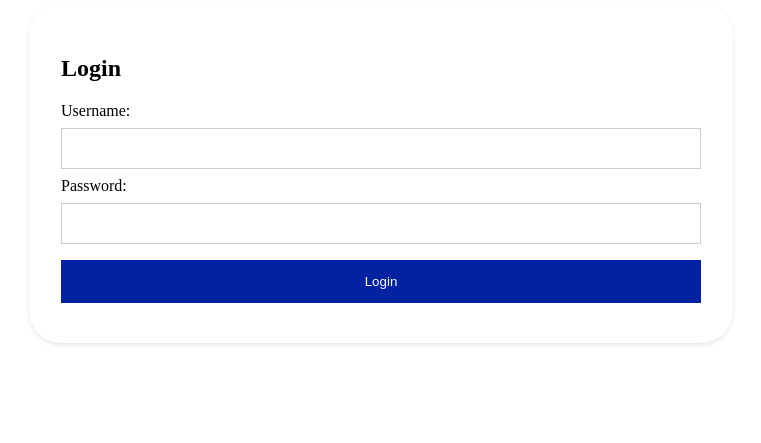
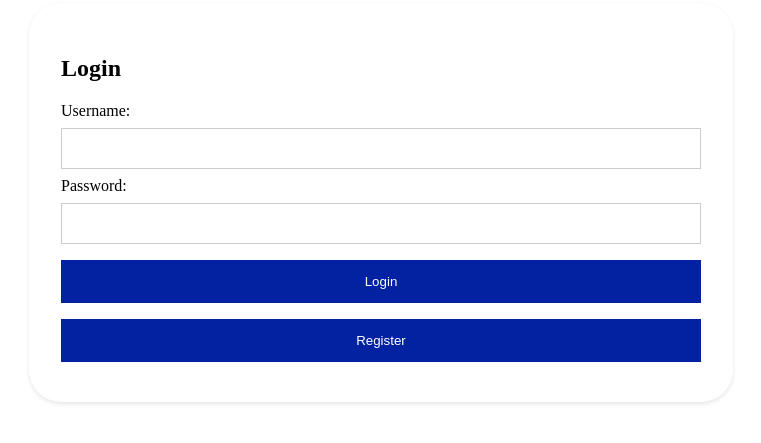
Before and after one commit to KamalShamsi/Smart-Budget, a React (Create React App) app in the folder Frontend/: page /login in a window 1280 px wide. Shown: the part 197-640 px from the top of the page, without its empty margins (291-1052 px from the left). Built offline with nearby package versions, Linux system fonts and the light colour scheme.

Commit message:
Register button navigates to register page

```diff
--- a/Frontend/src/components/LoginForm.js
+++ b/Frontend/src/components/LoginForm.js
@@ -29,6 +29,10 @@ const LoginForm = () => {
     }
   };
 
+  const handleRegisterClick = () => {
+    navigate('/register'); // Redirect to the register page
+  };
+
   return (
     <form onSubmit={handleSubmit}>
       <div>
@@ -48,6 +52,9 @@ const LoginForm = () => {
         />
       </div>
       <button type='submit'>Login</button>
+      <button type='button' onClick={handleRegisterClick}>
+        Register
+      </button>
     </form>
   );
 };
```
